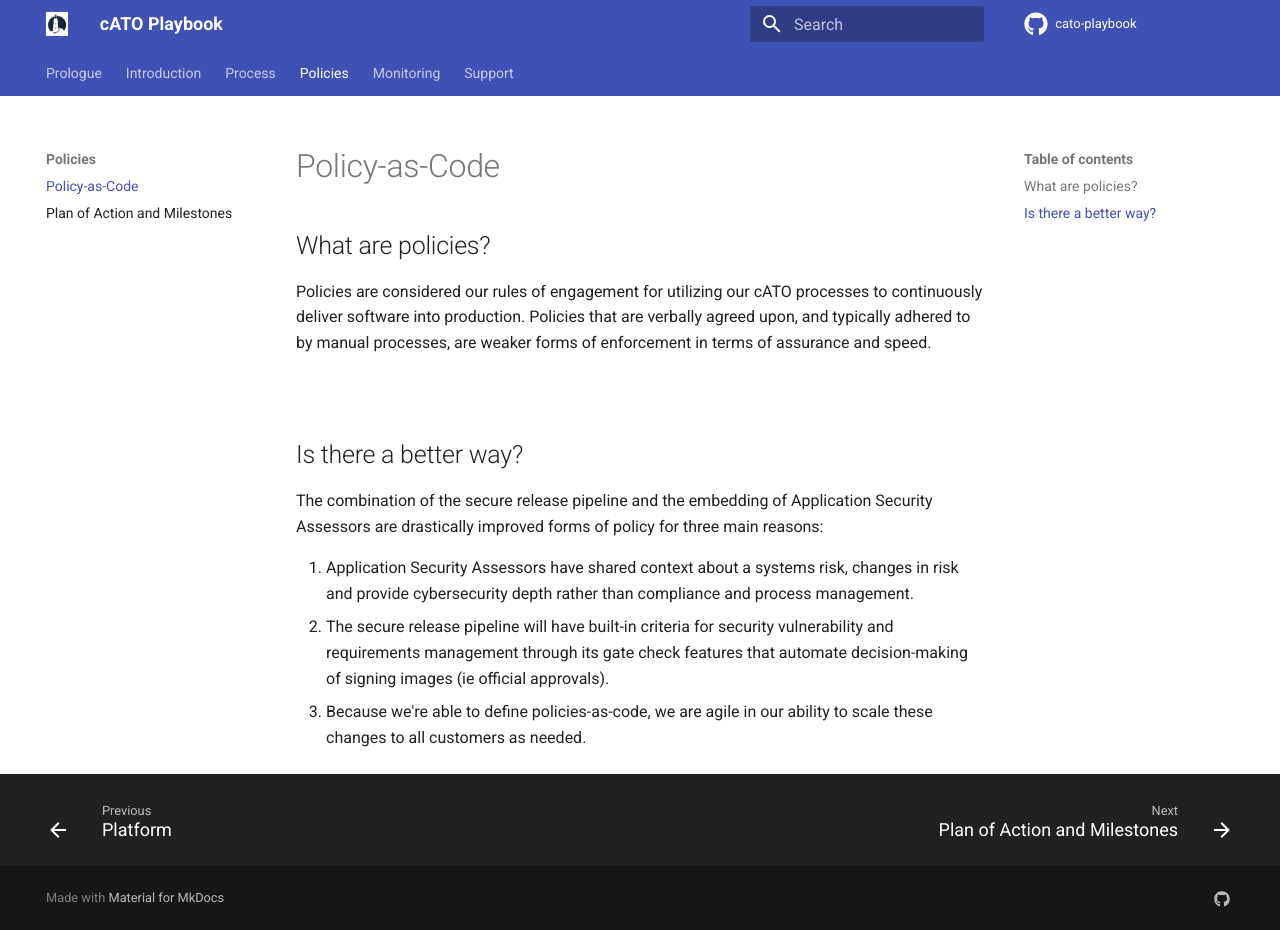
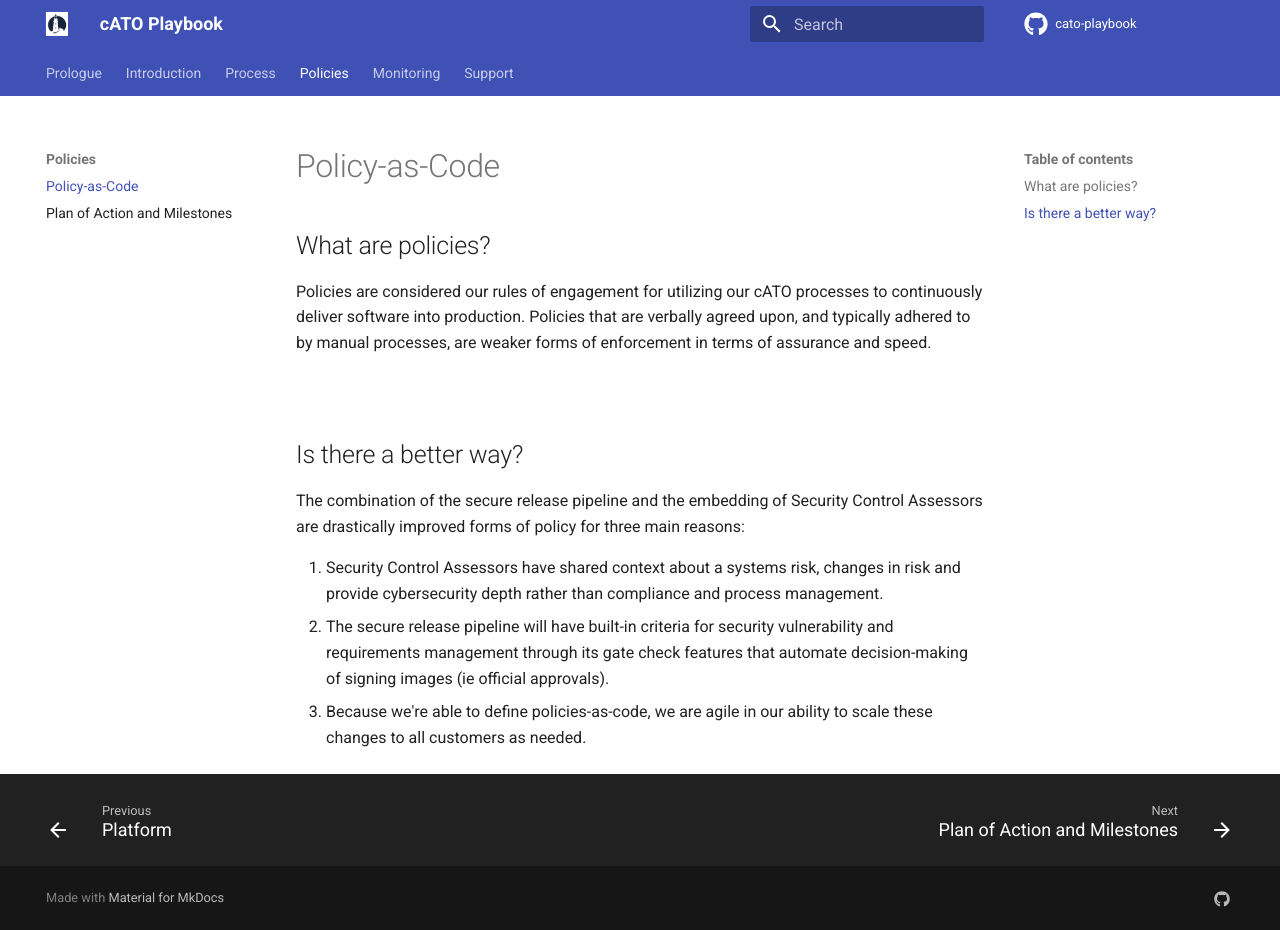
Before and after one commit to rise8-us/cato-playbook, an MkDocs documentation site: the page built from docs/policy.md, in a window 1280 px wide and 930 px high. Built offline with MkDocs 1.6.1 and Material for MkDocs 9.7.7, drawn with Linux system fonts in a browser that asks for light colours; comment, search, counter and statistics services are not loaded.

Commit message:
correction to policy doc

```diff
--- a/docs/policy.md
+++ b/docs/policy.md
@@ -6,8 +6,8 @@ Policies are considered our rules of engagement for utilizing our cATO processes
 <br/>
 
 ## Is there a better way?
-The combination of the secure release pipeline and the embedding of Application Security Assessors are drastically improved forms of policy for three main reasons:
+The combination of the secure release pipeline and the embedding of Security Control Assessors are drastically improved forms of policy for three main reasons:
 
-1. Application Security Assessors have shared context about a systems risk, changes in risk and provide cybersecurity depth rather than compliance and process management.
+1. Security Control Assessors have shared context about a systems risk, changes in risk and provide cybersecurity depth rather than compliance and process management.
 2. The secure release pipeline will have built-in criteria for security vulnerability and requirements management through its gate check features that automate decision-making of signing images (ie official approvals).
 3. Because we're able to define policies-as-code, we are agile in our ability to scale these changes to all customers as needed.
```
